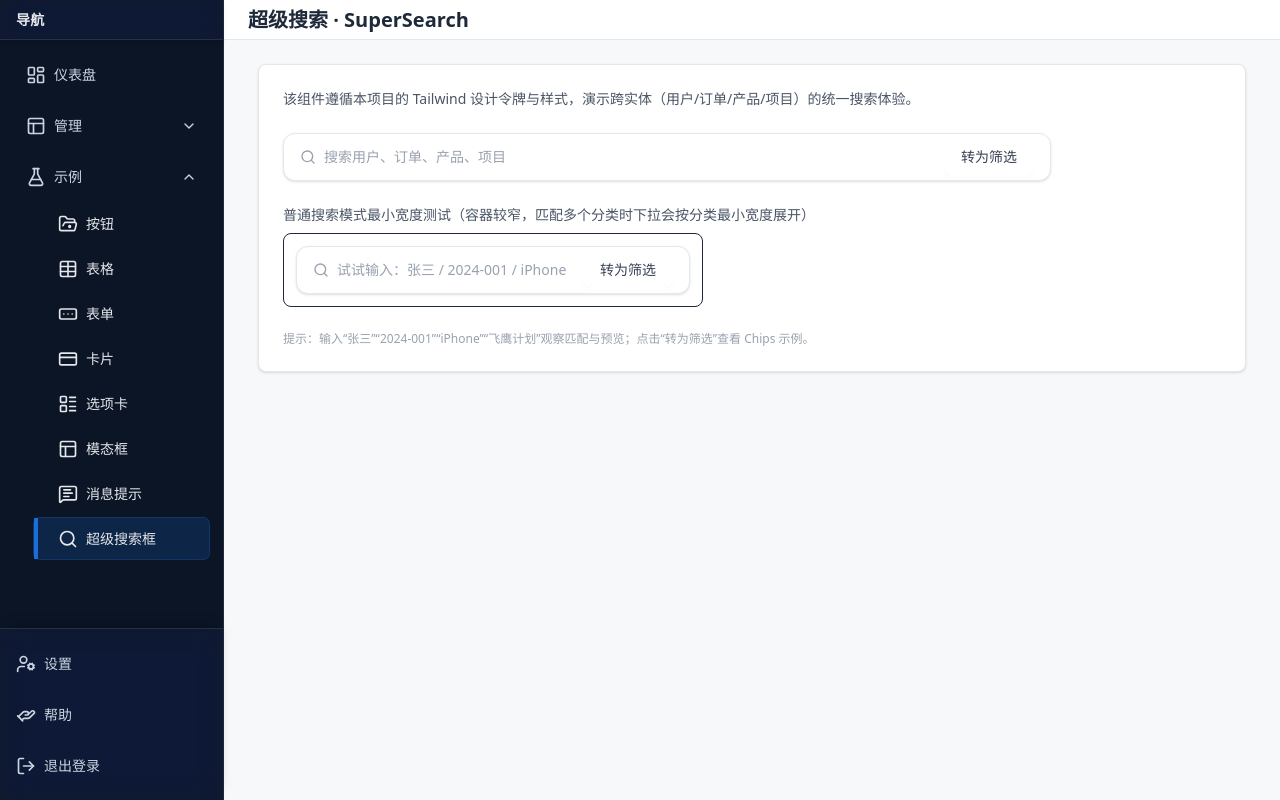
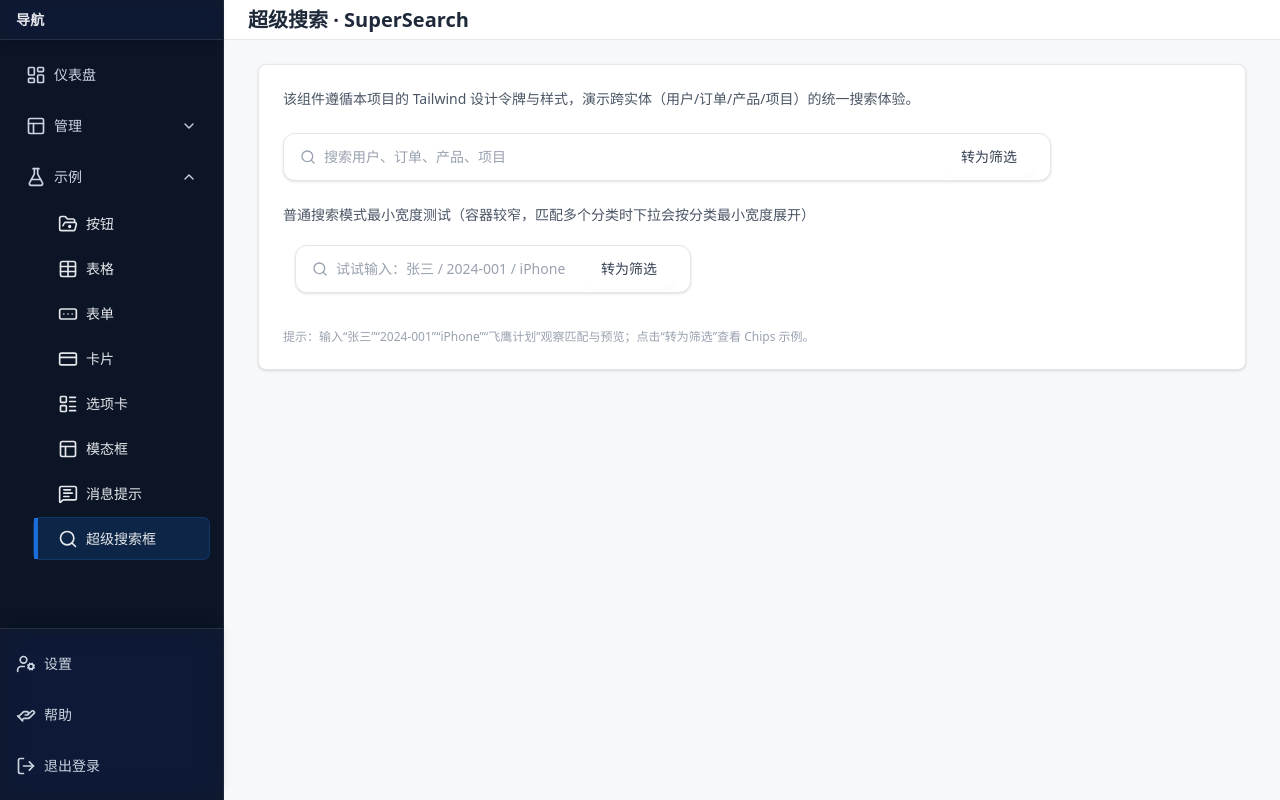
Before and after one commit to zhoumingxuan/sass-ui, a Next.js app: page /demo/supersearch in a window 1280 px wide. Built offline with nearby package versions, Linux system fonts and the light colour scheme.

Commit message:
示例页面修改

```diff
--- a/src/app/demo/supersearch/page.tsx
+++ b/src/app/demo/supersearch/page.tsx
@@ -227,13 +227,14 @@ export default function SuperSearchDemoPage() {
           </div>
           <div className="w-full">
             <div className="text-sm text-gray-600 mb-2">普通搜索模式最小宽度测试（容器较窄，匹配多个分类时下拉会按分类最小宽度展开）</div>
-            <div className="w-full max-w-[420px] border rounded-lg p-3">
+            <div className="w-full max-w-[420px] p-3">
               <SuperSearch
                 sections={sections}
                 density="standard"
                 preview="right"
                 className="w-full"
                 placeholder="试试输入：张三 / 2024-001 / iPhone"
+                hints={['示例：用户 张三', '示例：订单 2024-001', '示例：产品 iPhone', '示例：项目 飞鹰计划']}
               />
             </div>
           </div>
```
